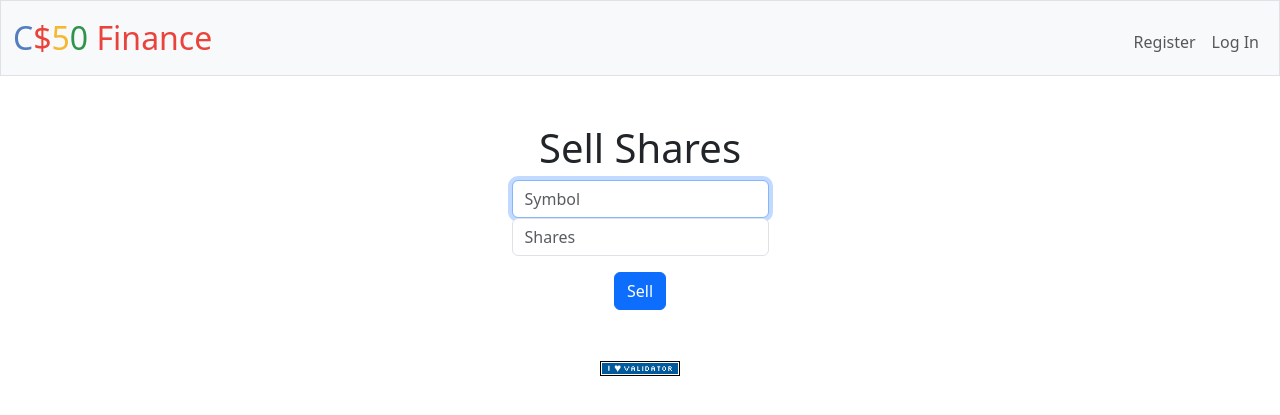
After one commit to abdalla-diaai/finance, a Flask app: template templates/sell.html in a window 1280 px wide. The commit adds this page. Shown: the top 415 px of the page. Run offline with Flask 3, Linux system fonts and the light colour scheme; the template is opened without the code that fills it, so the values that code supplies are empty.

Commit message:
added sell function.

```diff
--- a/app.py
+++ b/app.py
@@ -10,21 +10,16 @@ app = Flask(__name__)
 
 sql_statements = [
     """CREATE TABLE IF NOT EXISTS portfolio (
-            id INTEGER PRIMARY KEY,
-            user_id INTEGER NOT NULL,
-            FOREIGN KEY (user_id) REFERENCES users (id)
-            );""",
-    """CREATE TABLE IF NOT EXISTS purchases (
-    id INTEGER PRIMARY KEY,
-    symbol TEXT NOT NULL,
-    shares INTEGER NOT NULL,
-    price TEXT NOT NULL,
-    type TEXT NOT NULL,
-    time datetime default current_timestamp,
-    user_id INTEGER NOT NULL,
-    FOREIGN KEY (user_id) REFERENCES users (id)
-    );"""
-            ]
+        id INTEGER PRIMARY KEY,
+        symbol TEXT NOT NULL,
+        shares INTEGER NOT NULL,
+        price TEXT NOT NULL,
+        type TEXT NOT NULL,
+        time datetime default current_timestamp,
+        user_id INTEGER NOT NULL,
+        FOREIGN KEY (user_id) REFERENCES users (id)
+        );"""
+]
 
 with sqlite3.connect("finance.db") as db:
         cursor = db.cursor()
@@ -52,11 +47,11 @@ def after_request(response):
 @login_required
 def index():
     """Show portfolio of stocks"""
-     # Query database for username
+    user_id = session["user_id"]
     with sqlite3.connect("finance.db") as db:
         db.row_factory = sqlite3.Row
-        user_data = db.execute("SELECT * FROM users WHERE id = (SELECT user_id FROM portfolio)").fetchall()
-    return render_template("index.html", user_data=user_data[0]["cash"])
+        user_data = db.execute("SELECT * FROM users WHERE id = ?", (user_id, )).fetchall()
+        return render_template("index.html", user_data=user_data[0]["cash"])
 
 @app.route("/buy", methods=["GET", "POST"])
 @login_required
@@ -72,9 +67,9 @@ def buy():
             with sqlite3.connect("finance.db") as db:
                 db.row_factory = sqlite3.Row
                 user_data = db.execute("SELECT * FROM users WHERE id = ?", (user_id, )).fetchall()
-                current_cash = user_data[0]["cash"]
-                if current_cash > transaction:
-                    db.execute("INSERT INTO purchases (symbol, shares, price, user_id, type) VALUES(?, ?, ?, ?, ?)", (quote["name"], shares_number, quote["price"], user_id, "Buy"))
+                if user_data[0]["cash"] > transaction:
+                    db.execute("INSERT INTO portfolio (symbol, shares, price, user_id, type) VALUES(?, ?, ?, ?, ?)", (quote["name"], shares_number, quote["price"], user_id, "Buy"))
+                    db.execute("UPDATE users SET cash = cash - ? WHERE id = ?", (transaction, user_id))
                     flash(f"Bought!", category="success")
                     return redirect("/")
                 else:
@@ -91,7 +86,7 @@ def history():
     user_id = session["user_id"]
     with sqlite3.connect("finance.db") as db:
         db.row_factory = sqlite3.Row
-        transactions = db.execute("SELECT * FROM purchases WHERE user_id = ?", (user_id, )).fetchall()
+        transactions = db.execute("SELECT * FROM portfolio WHERE user_id = ?", (user_id, )).fetchall()
         if transactions:
             return render_template("history.html", transactions=transactions)
         else:
@@ -172,9 +167,8 @@ def register():
             # handle error in registration
             try:
                 db.execute("INSERT INTO users (username, hash) VALUES(?, ?)", (username, hash))
-                db.execute("INSERT INTO portfolio (user_id) SELECT id FROM users WHERE username = ?", (username,))
-
                 flash(f"Successfully registered!", category="success")
+                return redirect("/login")
             except sqlite3.IntegrityError:
                 flash(f"Username already exists!", category="warning")
     return render_template("register.html")
@@ -183,4 +177,20 @@ def register():
 @login_required
 def sell():
     """Sell shares of stock"""
-    return apology("TODO")
+    if request.method == "POST":
+        stock=request.form.get("symbol")
+        shares_number = request.form.get("shares")
+        user_id = session["user_id"]
+        quote = lookup(stock)
+        transaction = quote["price"] * int(shares_number)
+        if quote:
+            with sqlite3.connect("finance.db") as db:
+                db.row_factory = sqlite3.Row
+                user_data = db.execute("SELECT * FROM users WHERE id = ?", (user_id, )).fetchall()
+                db.execute("INSERT INTO portfolio (symbol, shares, price, user_id, type) VALUES(?, ?, ?, ?, ?)", (quote["name"], shares_number, quote["price"], user_id, "Sell"))
+                db.execute("UPDATE users SET cash = cash + ? WHERE id = ?", (transaction, user_id))
+                flash(f"Sold!", category="success")
+                return redirect("/")
+        else:
+            return apology("TODO")
+    return render_template("sell.html")
--- a/templates/login.html
+++ b/templates/login.html
@@ -5,6 +5,7 @@
 {% endblock %}
 
 {% block main %}
+    <h1>Log in</h1>
     <form action="/login" method="post">
         <div class="mb-3">
             <input autocomplete="off" autofocus class="form-control mx-auto w-auto" name="username" placeholder="Username" type="text">
--- /dev/null
+++ b/templates/sell.html
@@ -0,0 +1,18 @@
+{% extends "layout.html" %}
+
+{% block title %}
+Buy
+{% endblock %}
+
+{% block main %}
+    <h1>Sell Shares</h1>
+    <form action="/sell" method="post">
+        <div class="mb-3">
+            <input autocomplete="off" autofocus class="form-control mx-auto w-auto" name="symbol" placeholder="Symbol"
+                type="text">
+            <input autocomplete="off" autofocus class="form-control mx-auto w-auto" name="shares" placeholder="Shares"
+                type="text">
+        </div>
+        <button class="btn btn-primary" type="submit">Sell</button>
+    </form>
+{% endblock %}
```
Also changed, not shown: finance.db, 2 other files.
